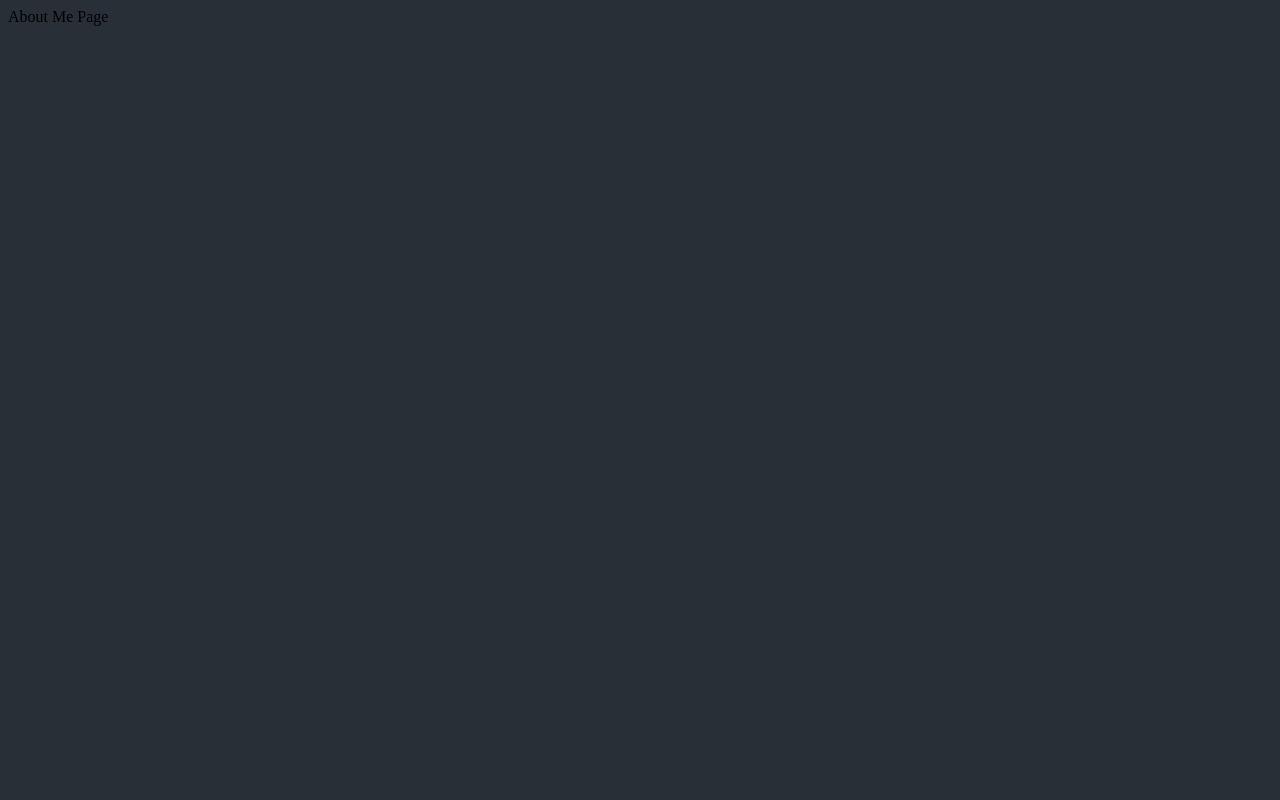
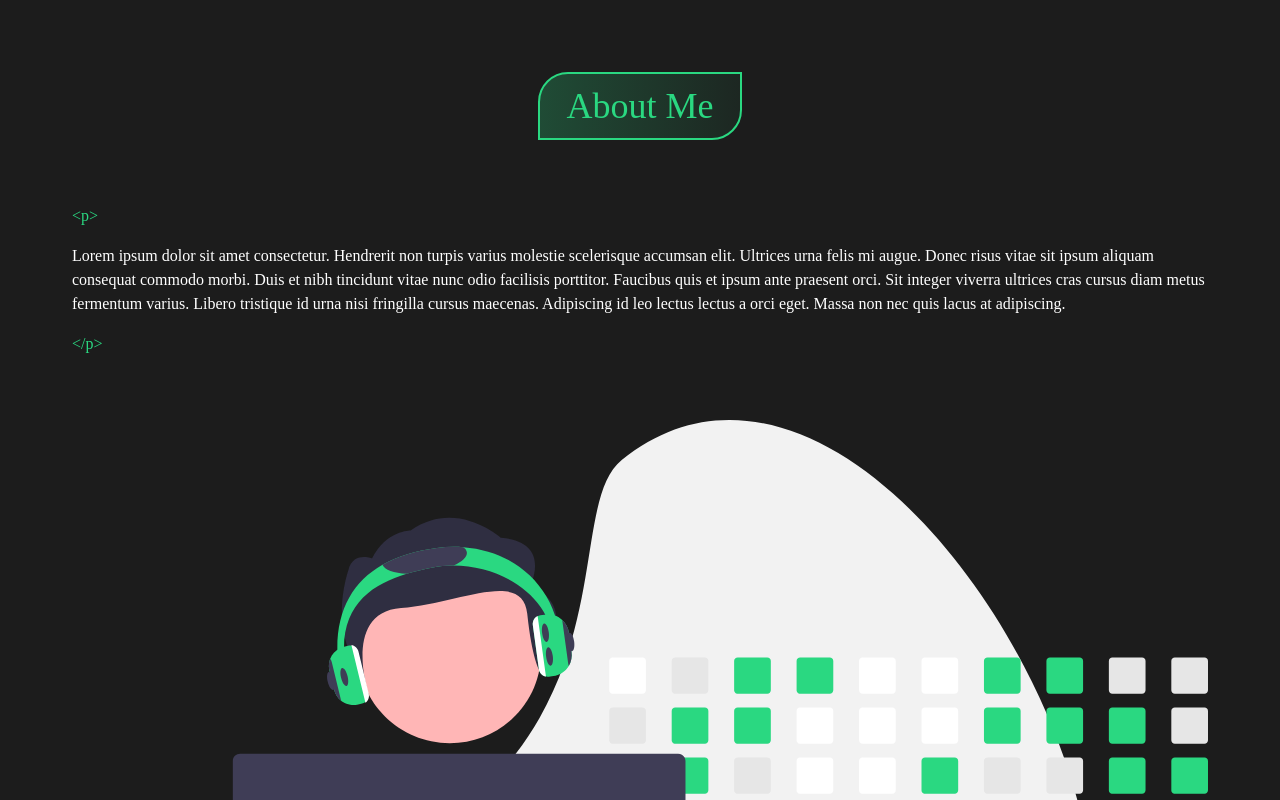
Before and after one commit to Sagar-Kap/sagarkapoor, a Nuxt app in the folder website/: page /about in a window 1280 px wide. Shown: the top 800 px of the page. Built offline with nearby package versions, Linux system fonts and the light colour scheme.

Commit message:
chore: complete the "about me" page (fixes #176)

```diff
--- a/website/app.vue
+++ b/website/app.vue
@@ -1,12 +1,10 @@
 <template>
-  <div>
-    <NuxtPage />
-  </div>
+  <NuxtPage />
 </template>
 
 <style lang="scss">
 body {
-  background-color: $BG1;
+  background-color: #1c1c1c;
 }
 </style>
 
--- a/website/pages/about.vue
+++ b/website/pages/about.vue
@@ -1,5 +1,27 @@
 <template>
-  <div>About Me Page</div>
+  <div class="container">
+    <!-- Header -->
+    <div class="header">About Me</div>
+
+    <!-- Prose content -->
+    <div class="content">
+      <div class="prose">
+        <div class="prose-tags">&lt;p&gt;</div>
+        <p>
+          Lorem ipsum dolor sit amet consectetur. Hendrerit non turpis varius
+          molestie scelerisque accumsan elit. Ultrices urna felis mi augue.
+          Donec risus vitae sit ipsum aliquam consequat commodo morbi. Duis et
+          nibh tincidunt vitae nunc odio facilisis porttitor. Faucibus quis et
+          ipsum ante praesent orci. Sit integer viverra ultrices cras cursus
+          diam metus fermentum varius. Libero tristique id urna nisi fringilla
+          cursus maecenas. Adipiscing id leo lectus lectus a orci eget. Massa
+          non nec quis lacus at adipiscing.
+        </p>
+        <div class="prose-tags">&lt;/p&gt;</div>
+      </div>
+      <img src="/about-me.svg" />
+    </div>
+  </div>
 </template>
 
 <script lang="ts" setup>
@@ -12,3 +34,78 @@ useSeoMeta({
   twitterCard: "summary_large_image",
 });
 </script>
+
+<style lang="scss" scoped>
+.container {
+  display: flex; // TODO: Might be better to render as a grid instead
+  flex-direction: column;
+  align-items: center;
+  gap: 4rem;
+  padding: 1rem;
+
+  .header {
+    font-family: Ubuntu;
+    font-weight: 500;
+    font-size: 1.5rem;
+    line-height: 1.25rem;
+    color: #2ad881;
+    border: solid 2px #2ad881;
+    width: 10rem;
+    border-top-left-radius: 1.875rem;
+    border-bottom-right-radius: 1.875rem;
+    text-align: center;
+    padding: 1.25rem;
+    background: linear-gradient(
+      270deg,
+      rgba($color: #2ad881, $alpha: 0.06) 0.6%,
+      rgba($color: #2ad881, $alpha: 0.25) 99.4%
+    );
+  }
+
+  .content {
+    display: flex;
+    flex-direction: column;
+    gap: 4rem;
+    font-family: Ubuntu;
+    font-weight: 500;
+    font-size: 1rem;
+    line-height: 1.5rem;
+
+    .prose {
+      color: #ffffff;
+
+      .prose-tags {
+        color: #2ad881;
+      }
+    }
+  }
+
+  // iPad Mini
+  @media screen and (min-width: 768px) {
+    padding: 4rem;
+
+    .header {
+      font-size: 2.25rem;
+      line-height: 1.5rem;
+    }
+  }
+
+  // Desktops
+  @media screen and (min-width: 1440px) {
+    padding: 9rem;
+
+    .header {
+      width: 16rem;
+      font-size: 2.5rem;
+      line-height: 2rem;
+    }
+
+    .content {
+      display: flex;
+      flex-direction: row;
+      align-items: center;
+      gap: 12rem;
+    }
+  }
+}
+</style>
```
Also changed, not shown: website/public/about-me.svg (added), website/public/aboutme.png (deleted).
